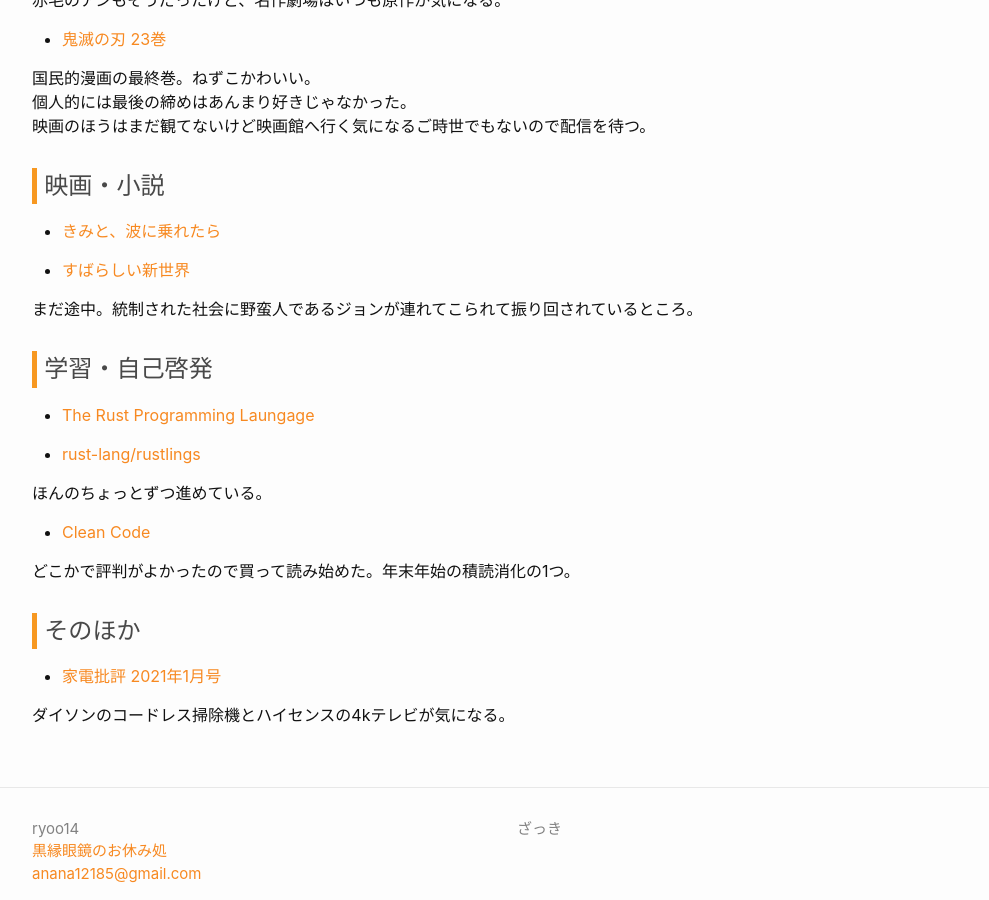
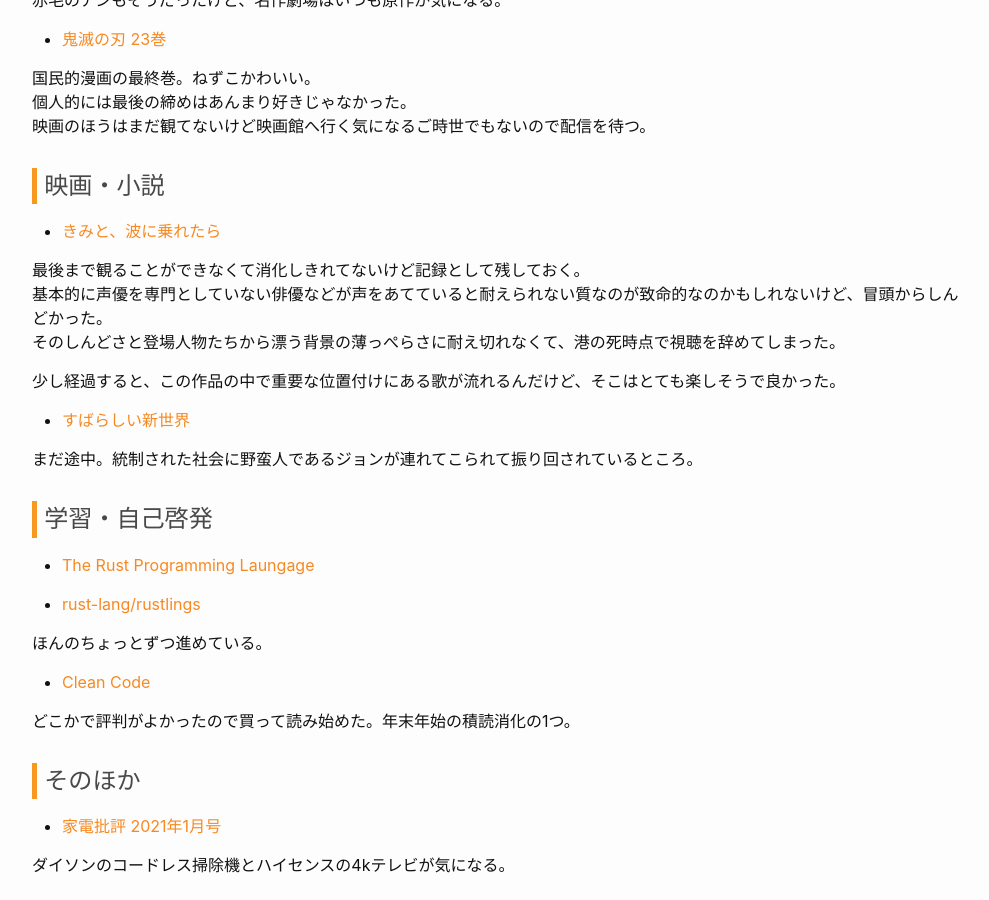
Before and after one commit to ryoo14/blog_ryoo_cc, a Jekyll site: the page built from 2021-01-31-montyly_contents.md, in a window 1280 px wide and 900 px high, scrolled down 378 px. Shown: the whole window, without its empty margins (138-1127 px from the left). Built offline with Jekyll 4.4.1, drawn with Linux system fonts in a browser that asks for light colours.

Commit message:
20210101

```diff
--- a/2021-01-31-montyly_contents.md
+++ b/2021-01-31-montyly_contents.md
@@ -24,6 +24,12 @@ categories: monthly_contents
 
 - [きみと、波に乗れたら](https://amzn.to/385709i)
 
+最後まで観ることができなくて消化しきれてないけど記録として残しておく。
+基本的に声優を専門としていない俳優などが声をあてていると耐えられない質なのが致命的なのかもしれないけど、冒頭からしんどかった。
+そのしんどさと登場人物たちから漂う背景の薄っぺらさに耐え切れなくて、港の死時点で視聴を辞めてしまった。
+
+少し経過すると、この作品の中で重要な位置付けにある歌が流れるんだけど、そこはとても楽しそうで良かった。
+
 - [すばらしい新世界](https://amzn.to/3lavsJu)
 
 まだ途中。統制された社会に野蛮人であるジョンが連れてこられて振り回されているところ。
```
